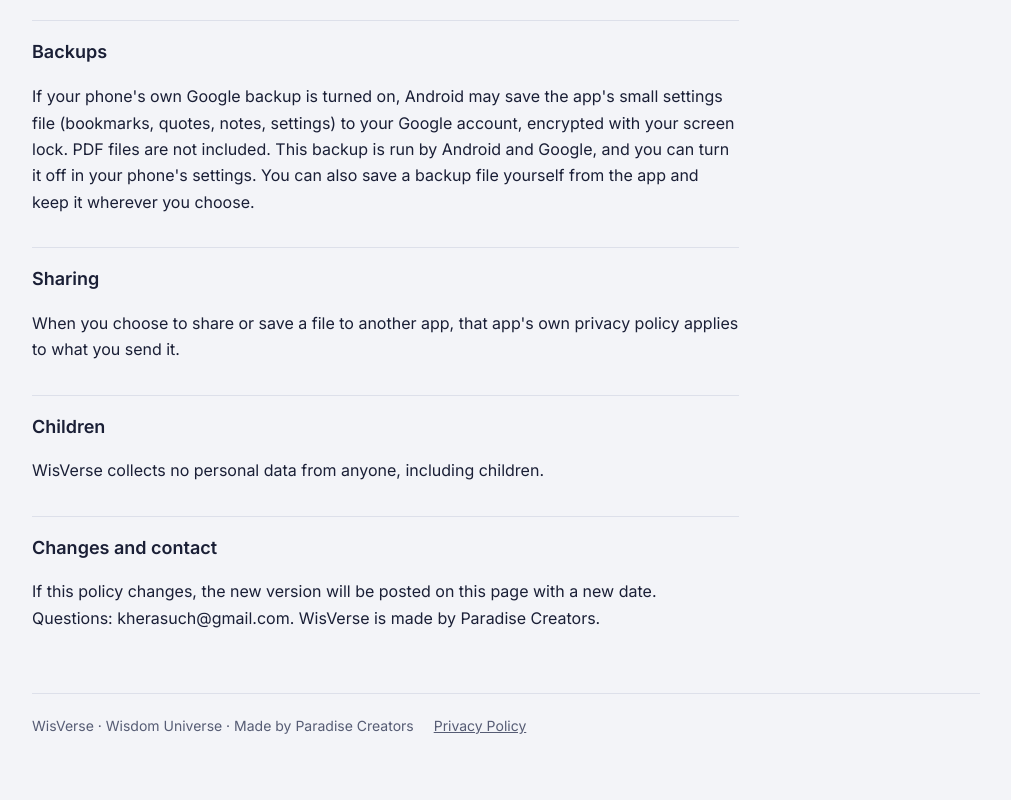
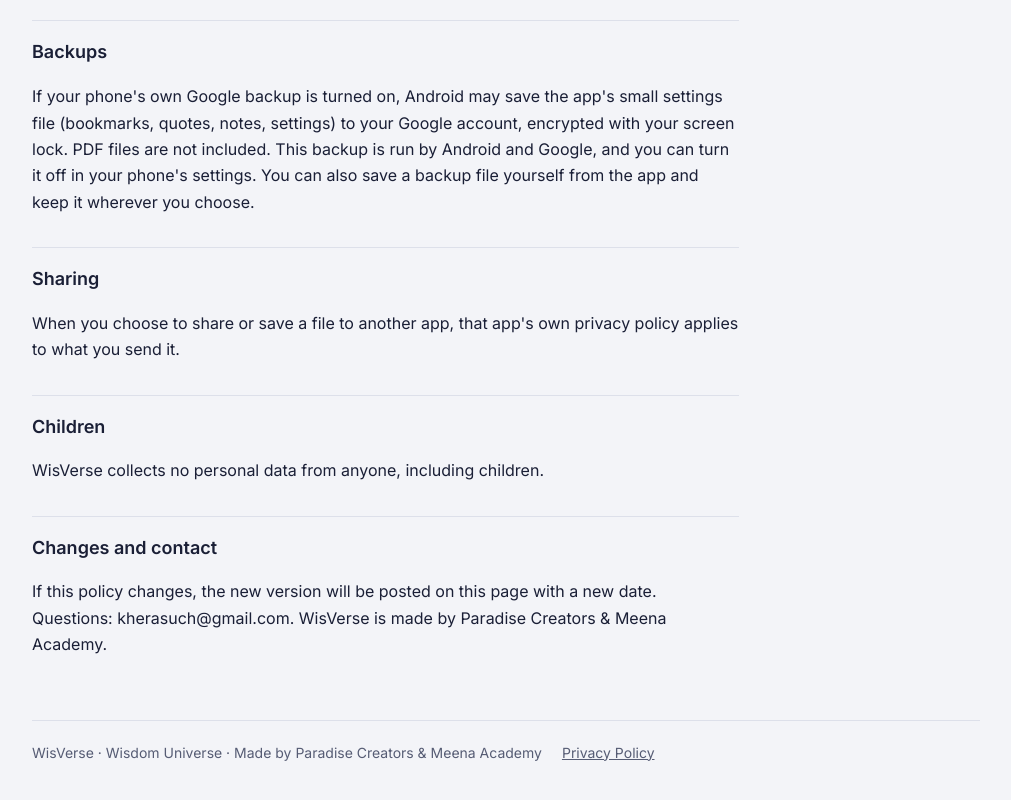
Before and after one commit to kherasuch-web/wisverse-site, a plain HTML site: page privacy.html in a window 1280 px wide. Shown: the part 1161-1961 px from the top of the page, without its empty margins (134-1145 px from the left). Drawn offline with Linux system fonts and the light colour scheme.

Commit message:
Credit both owners: Paradise Creators & Meena Academy
Co-Authored-By: Claude Opus 5.5 <noreply@anthropic.com>
Claude-Session: https://claude.ai/code/session_01SjXaeMBV4X3ZsEfR6vuqjx

```diff
--- a/privacy.html
+++ b/privacy.html
@@ -205,14 +205,14 @@ footer a{color:var(--muted)}
 
       <section>
         <h3><span>Changes and contact</span></h3>
-        <p class="en">If this policy changes, the new version will be posted on this page with a new date. Questions: <span class="mail">kherasuch@gmail.com</span>. WisVerse is made by Paradise Creators.</p>
+        <p class="en">If this policy changes, the new version will be posted on this page with a new date. Questions: <span class="mail">kherasuch@gmail.com</span>. WisVerse is made by Paradise Creators &amp; Meena Academy.</p>
 
       </section>
     </div>
   </div>
 
   <footer>
-    <span><span>WisVerse · Wisdom Universe · Made by Paradise Creators</span></span>
+    <span><span>WisVerse · Wisdom Universe · Made by Paradise Creators &amp; Meena Academy</span></span>
     <a href="privacy.html"><span>Privacy Policy</span></a>
   </footer>
 </main>
```
Also changed, not shown: index.html (+2 -2 lines), 1 other file.
